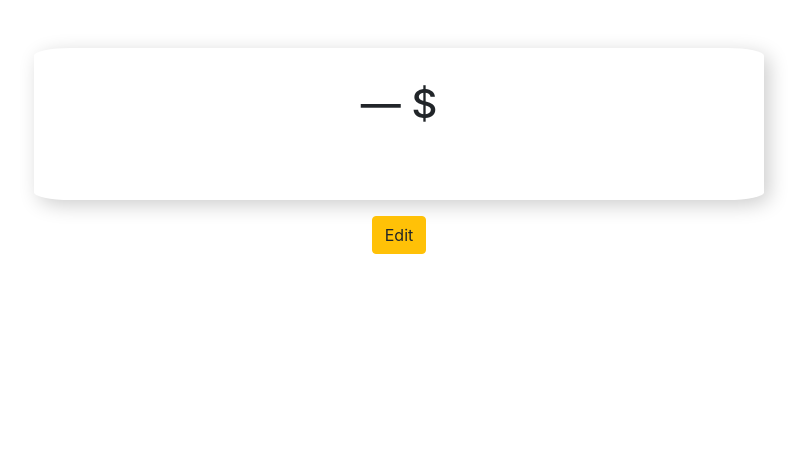
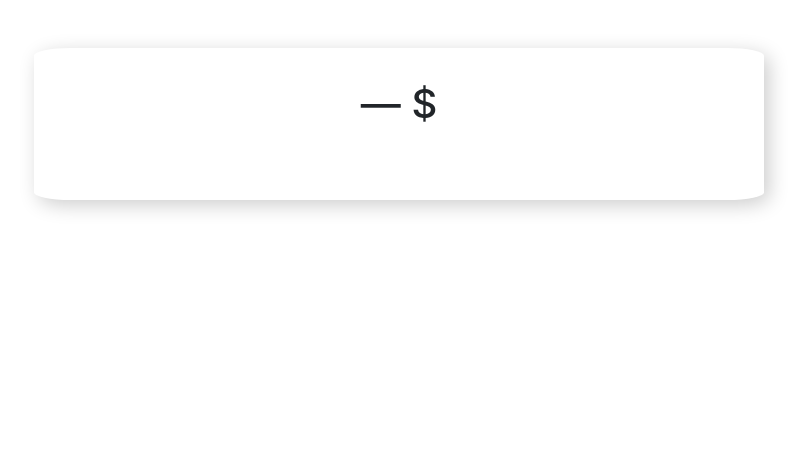
Before and after one commit to EndlessTrax/CS50, a Django app: template final_project/templates/single_tree.html in a window 1280 px wide. Shown: the part 45-498 px from the top of the page, without its empty margins (241-1048 px from the left). Run offline with Django 3.2, Linux system fonts and the light colour scheme; the template is opened without the code that fills it, so the values that code supplies are empty; some libraries are stand-ins or nearby versions.

Commit message:
Removed edit button from page. Will be placed on the dashboard instead

```diff
--- a/final_project/templates/single_tree.html
+++ b/final_project/templates/single_tree.html
@@ -15,11 +15,6 @@
       <img src="{{ object.picture.url }}" alt="{{ object.name }}" class="img-fluid">
     </div>
 
-    <div class="mt-3 text-center">
-      <a href="{% url 'edit_tree' object.pk %}">
-        <button type="button" class="btn btn-warning">Edit</button>
-      </a>
-    </div>
   </div>
 </section>
 {% endblock content %}
```
